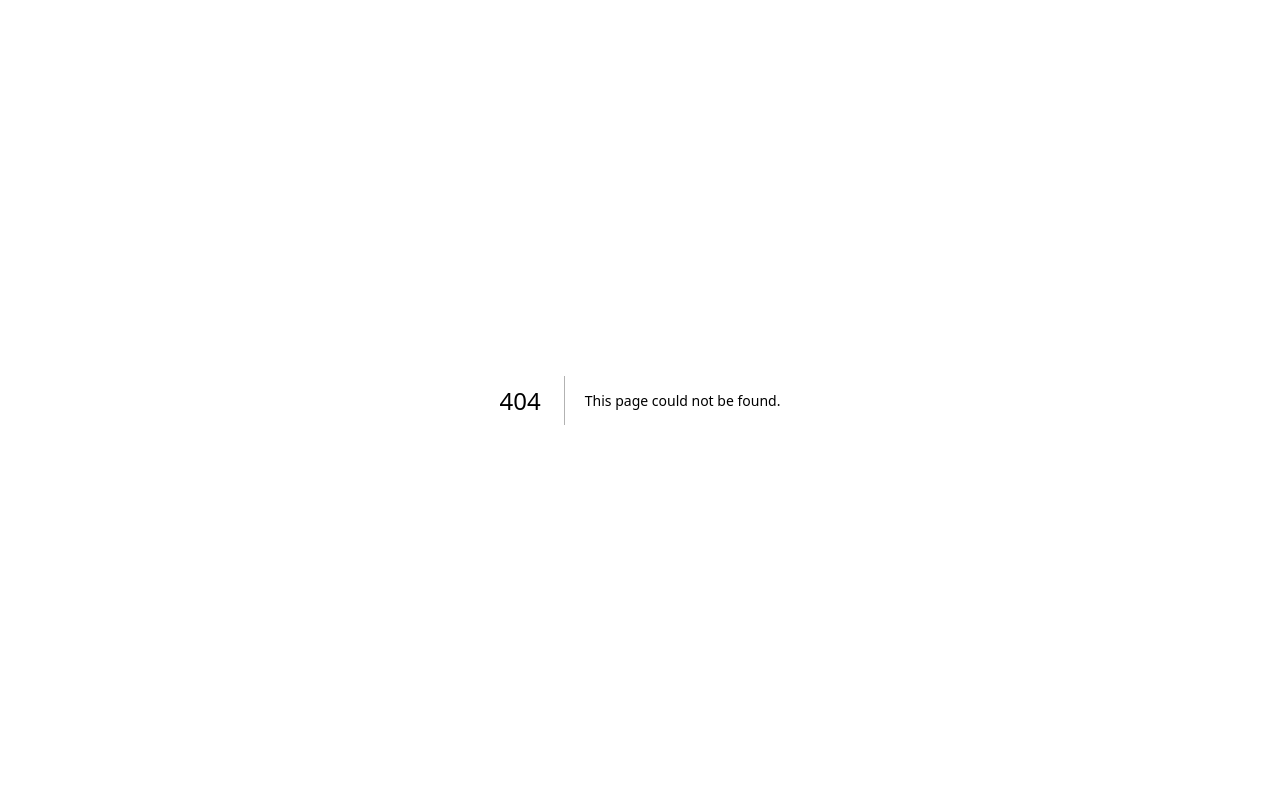
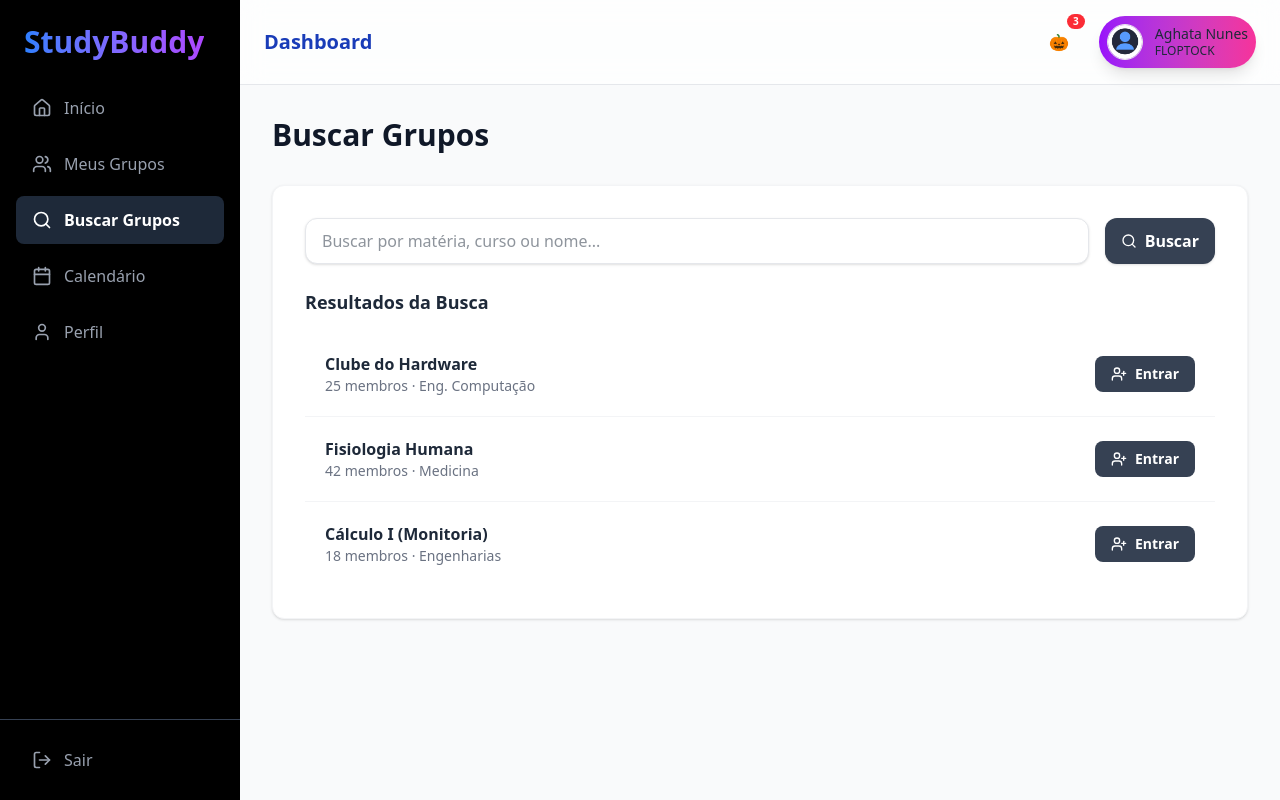
Before and after one commit to tiaaago/pi-senac-4, a Next.js app in the folder frontend/: page /dashboard/search in a window 1280 px wide. Before the commit this address had no page. Built offline with nearby package versions, Linux system fonts and the light colour scheme.

Commit message:
Atualizações das outras paginas gemini

```diff
--- /dev/null
+++ b/frontend/src/app/components/Card.js
@@ -0,0 +1,8 @@
+// app/components/Card.js
+export default function Card({ children, className = '' }) {
+  return (
+    <div className={`bg-white rounded-xl p-6 sm:p-8 border border-gray-100 shadow-sm ${className}`}>
+      {children}
+    </div>
+  );
+}
--- /dev/null
+++ b/frontend/src/app/components/PageHeader.js
@@ -0,0 +1,6 @@
+// app/components/PageHeader.js
+export default function PageHeader({ title }) {
+  return (
+    <h1 className="text-3xl font-bold text-gray-900 mb-8">{title}</h1>
+  );
+}
--- /dev/null
+++ b/frontend/src/app/dashboard/calendar/page.js
@@ -0,0 +1,39 @@
+// app/dashboard/calendar/page.js
+import PageHeader from '@/app/components/PageHeader'
+import Card from '@/app/components/Card'
+import { Calendar as CalendarIcon } from 'lucide-react'
+
+// Item de Evento
+function EventItem({ data, titulo, grupo }) {
+  return (
+    <div className="flex items-start gap-4 p-5 border-b border-gray-100 last:border-b-0">
+      <div className="flex flex-col items-center justify-center px-4 py-2 rounded-lg bg-gray-100">
+        <span className="text-sm font-bold text-gray-700">{data.dia}</span>
+        <span className="text-xs font-semibold text-gray-500 uppercase">{data.mes}</span>
+      </div>
+      <div>
+        <p className="font-semibold text-gray-800">{titulo}</p>
+        <p className="text-sm text-gray-500 flex items-center gap-1.5">
+          <CalendarIcon size={14} className="text-gray-400" />
+          {grupo}
+        </p>
+      </div>
+    </div>
+  )
+}
+
+export default function CalendarPage() {
+  return (
+    <div>
+      <PageHeader title="Calendário" />
+      <Card>
+        <h3 className="text-lg font-semibold text-gray-800 mb-4 px-5">Próximos Eventos</h3>
+        <div className="divide-y divide-gray-100">
+          <EventItem data={{ dia: '25', mes: 'OUT' }} titulo="Prova de Cálculo II" grupo="Matemática Avançada" />
+          <EventItem data={{ dia: '26', mes: 'OUT' }} titulo="Entrega do Projeto" grupo="Programação Web" />
+          <EventItem data={{ dia: '28', mes: 'OUT' }} titulo="Reunião de Estudo" grupo="Banco de Dados" />
+        </div>
+      </Card>
+    </div>
+  )
+}
--- /dev/null
+++ b/frontend/src/app/dashboard/groups/page.js
@@ -0,0 +1,43 @@
+// app/dashboard/groups/page.js
+import PageHeader from '@/app/components/PageHeader'
+import Card from '@/app/components/Card'
+import { Plus } from 'lucide-react'
+import Button from '@/app/components/Button'
+
+// Item de Grupo
+function MyGroupItem({ nome, membros, tag }) {
+  return (
+    <div className="flex flex-col sm:flex-row items-start sm:items-center justify-between gap-4 p-5 border-b border-gray-100 last:border-b-0">
+      <div>
+        <span className="text-xs font-semibold text-purple-600 bg-purple-50 px-2 py-0.5 rounded-full">{tag}</span>
+        <p className="font-semibold text-gray-800 mt-1">{nome}</p>
+        <p className="text-sm text-gray-500">{membros} membros</p>
+      </div>
+      <button className="w-full sm:w-auto px-5 py-2 text-sm font-semibold text-blue-600 bg-blue-50 hover:bg-blue-100 rounded-lg">
+        Acessar
+      </button>
+    </div>
+  )
+}
+
+export default function GroupsPage() {
+  return (
+    <div>
+      <div className="flex flex-col sm:flex-row justify-between items-center gap-4 mb-8">
+        <h1 className="text-3xl font-bold text-gray-900 self-start sm:self-center">
+          Meus Grupos
+        </h1>
+        <Button className="w-full sm:w-auto flex items-center justify-center gap-2">
+          <Plus size={13} />
+          Novo Grupo
+        </Button>
+      </div>
+
+      <Card>
+        <MyGroupItem nome="Matemática Avançada" membros={8} tag="MEDICINA" />
+        <MyGroupItem nome="Programação Web" membros={12} tag="SISTEMAS" />
+        <MyGroupItem nome="Banco de Dados" membros={6} tag="SISTEMAS" />
+      </Card>
+    </div>
+  )
+}
--- /dev/null
+++ b/frontend/src/app/dashboard/profile/page.js
@@ -0,0 +1,48 @@
+// app/dashboard/profile/page.js
+'use client'
+import PageHeader from '@/app/components/PageHeader'
+import Card from '@/app/components/Card'
+import Input from '@/app/components/Input'
+import Button from '@/app/components/Button'
+
+export default function ProfilePage() {
+  return (
+    <div>
+      <PageHeader title="Meu Perfil" />
+      <Card>
+        <div className="space-y-6">
+          {/* Grupo de Formulário */}
+          <div>
+            <label className="block text-sm font-medium text-gray-700 mb-1">Nome Completo</label>
+            <Input type="text" value="Aghata Nunes" />
+          </div>
+
+          {/* Grupo de Formulário */}
+          <div>
+            <label className="block text-sm font-medium text-gray-700 mb-1">Email</label>
+            <Input type="email" value="aghata.nunes@floptock.com" />
+          </div>
+
+          {/* Grupo de Formulário */}
+          <div>
+            <label className="block text-sm font-medium text-gray-700 mb-1">Curso</label>
+            <Input type="text" value="Sistemas de Informação" />
+          </div>
+
+          {/* Grupo de Formulário */}
+          <div>
+            <label className="block text-sm font-medium text-gray-700 mb-1">Nova Senha</label>
+            <Input type="password" placeholder="Deixe em branco para não alterar" />
+          </div>
+
+          {/* Botão Salvar */}
+          <div className="pt-4">
+            <Button className="w-full sm:w-auto">
+              Salvar Alterações
+            </Button>
+          </div>
+        </div>
+      </Card>
+    </div>
+  )
+}
--- /dev/null
+++ b/frontend/src/app/dashboard/search/page.js
@@ -0,0 +1,57 @@
+// app/dashboard/search/page.js
+'use client' // Precisa ser 'client' para usar 'useState'
+import { useState } from 'react'
+import PageHeader from '@/app/components/PageHeader'
+import Card from '@/app/components/Card'
+import Input from '@/app/components/Input'
+import Button from '@/app/components/Button'
+import { Search, UserPlus } from 'lucide-react'
+
+// Item de Resultado da Busca
+function SearchResultItem({ nome, membros, curso }) {
+  return (
+    <div className="flex flex-col sm:flex-row items-start sm:items-center justify-between gap-4 p-5 border-b border-gray-100 last:border-b-0">
+      <div>
+        <p className="font-semibold text-gray-800">{nome}</p>
+        <p className="text-sm text-gray-500">{membros} membros · {curso}</p>
+      </div>
+      <button className="w-full sm:w-auto px-4 py-2 text-sm font-semibold text-white bg-gray-700 hover:bg-gray-800 rounded-lg flex items-center justify-center gap-2">
+        <UserPlus size={16} />
+        Entrar
+      </button>
+    </div>
+  )
+}
+
+export default function SearchPage() {
+  const [searchTerm, setSearchTerm] = useState('')
+
+  return (
+    <div>
+      <PageHeader title="Buscar Grupos" />
+      <Card>
+        {/* Formulário de Busca */}
+        <div className="flex flex-col sm:flex-row gap-4 mb-6">
+          <Input
+            type="text"
+            placeholder="Buscar por matéria, curso ou nome..."
+            value={searchTerm}
+            onChange={(e) => setSearchTerm(e.target.value)}
+          />
+          <Button className="w-full sm:w-auto flex items-center justify-center gap-2">
+            <Search size={16} />
+            Buscar
+          </Button>
+        </div>
+
+        {/* Resultados */}
+        <h3 className="text-lg font-semibold text-gray-800 mb-4">Resultados da Busca</h3>
+        <div className="divide-y divide-gray-100">
+          <SearchResultItem nome="Clube do Hardware" membros={25} curso="Eng. Computação" />
+          <SearchResultItem nome="Fisiologia Humana" membros={42} curso="Medicina" />
+          <SearchResultItem nome="Cálculo I (Monitoria)" membros={18} curso="Engenharias" />
+        </div>
+      </Card>
+    </div>
+  )
+}
```
Also changed, not shown: frontend/src/app/components/Button.js (line endings or trailing spaces).
